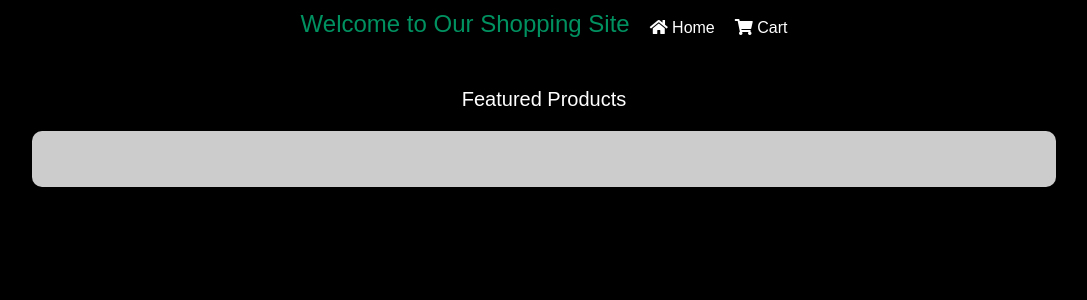
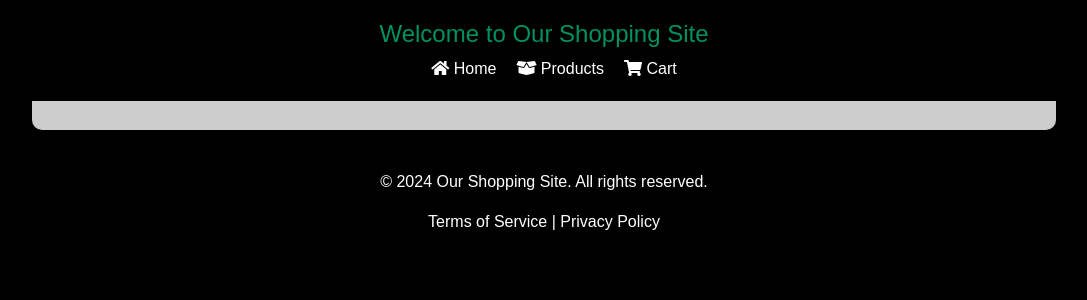
Before and after one commit to lm1298/shopping-cart-REST-Django, a Django app: page / in a window 1280 px wide. Shown: the top 300 px of the page, without its empty margins (96-1183 px from the left). Run offline with Django 3.2, Linux system fonts and the light colour scheme; data that the repository does not hold is empty; some libraries are stand-ins or nearby versions.

Commit message:
add header and footer for home page

```diff
--- a/templates/home.html
+++ b/templates/home.html
@@ -1,12 +1,12 @@
 <!DOCTYPE html>
 <html>
+
 <head>
-    <title>Shopping Homepage</title>
+    <title>🛍️ Amazing Shopping Homepage 🎉</title>
     <link rel="stylesheet" href="https://cdnjs.cloudflare.com/ajax/libs/font-awesome/5.15.4/css/all.min.css">
     <link href="https://stackpath.bootstrapcdn.com/bootstrap/4.5.2/css/bootstrap.min.css" rel="stylesheet">
 
     <style>
-
         body {
             font-family: Arial, sans-serif;
             margin: 0;
@@ -15,6 +15,7 @@
             color: #000000;
             text-align: center;
         }
+
         header {
             background-color: #000000;
             padding: 10px 20px;
@@ -22,25 +23,25 @@
             justify-content: space-between;
             align-items: center;
         }
-        .header-links {
-            display: flex;
-            align-items: center;
-        }
+
         .header-links a {
             color: #ffffff;
             text-decoration: none;
             margin-left: 20px;
         }
+
         h1 {
             color: #00ffaa91;
             align-items: center;
             font-size: 24px;
         }
+
         h2 {
             color: #ffffff;
             font-size: 20px;
             margin-top: 30px;
         }
+
         .container {
             background-color: rgba(255, 255, 255, 0.8);
             padding: 20px;
@@ -48,6 +49,7 @@
             width: 80%;
             border-radius: 10px;
         }
+
         ul {
             list-style: none;
             padding: 0;
@@ -55,6 +57,7 @@
             flex-wrap: wrap;
             justify-content: center;
         }
+
         li {
             margin: 20px;
             padding: 20px;
@@ -64,26 +67,55 @@
             border-radius: 10px;
             box-shadow: 0 0 10px rgba(0, 0, 0, 0.1);
         }
+
         img {
             width: 100%;
             height: auto;
             max-height: 200px;
         }
+
         a {
             color: #007bff;
             text-decoration: none;
         }
+
+        .fixed-header {
+            position: fixed;
+            top: 0;
+            left: 0;
+            width: 100%;
+            background-color: #000000;
+            color: #ffffff;
+            padding: 20px;
+            text-align: center;
+            display: flex;
+            flex-direction: column;
+            align-items: center;
+            justify-content: center;
+        }
+
+        .header-links {
+            display: flex;
+            align-items: center;
+            justify-content: center;
+        }
+
+        .content {
+            margin-top: 30px;
+            margin-bottom: 20px;
+        }
     </style>
 </head>
+
 <body>
-    <header>
-        <div style="flex-grow: 1;"></div> <!-- Added empty div to push the title to the center -->
+    <header class="fixed-header">
         <h1> Welcome to Our Shopping Site </h1>
         <div class="header-links">
             <a href="{% url 'home' %}"><i class="fas fa-home"></i> Home</a>
+            <a href="{% url 'products' %}"><i class="fas fa-box-open"></i> Products</a>
             <a href="{% url 'cart' %}"><i class="fas fa-shopping-cart"></i> Cart</a>
         </div>
-        <div style="flex-grow: 1;"></div> <!-- Added empty div to push the links to the right -->
+        <div style="flex-grow: 1;"></div>
     </header>
 
     <h2>Featured Products</h2>
@@ -114,6 +146,14 @@
             })
             .catch(error => console.error('Error fetching products:', error));
     </script>
+    <footer>
+        <div style="background-color: #000000; color: #ffffff; padding: 20px; text-align: center;">
+            <p>© 2024 Our Shopping Site. All rights reserved.</p>
+            <p><a href="#" style="color: #ffffff;">Terms of Service</a> | <a href="#" style="color: #ffffff;">Privacy
+                    Policy</a></p>
+        </div>
+    </footer>
 
 </body>
+
 </html>
```
